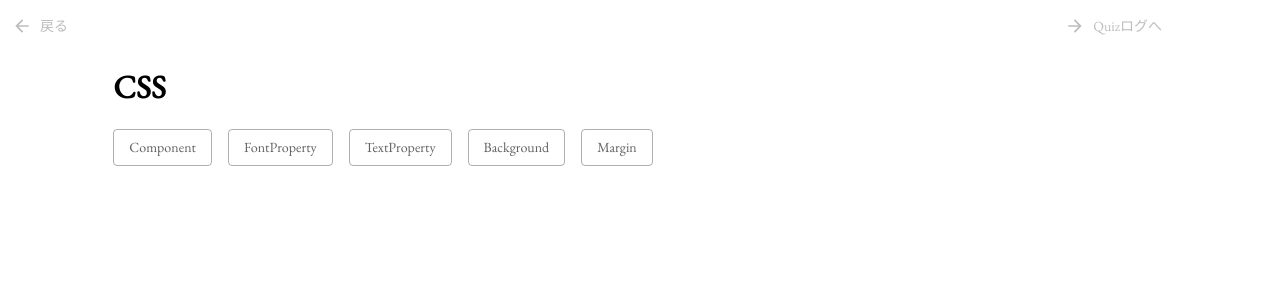
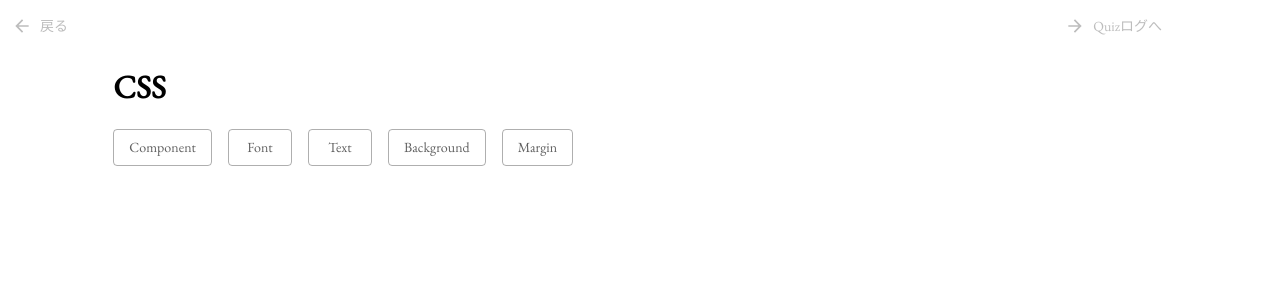
Before and after one commit to bwkw/strongrammer, a React (Create React App) app: page /css in a window 1280 px wide. Shown: the top 300 px of the page. Built offline with nearby package versions, Linux system fonts and the light colour scheme.

Commit message:
rename: URL名変更

```diff
--- a/src/components/Quiz/CSS/font.tsx
+++ b/src/components/Quiz/CSS/font.tsx
@@ -18,7 +18,7 @@ const Font: VFC = () => {
     <>
       <QuizMain
         language={'CSS'}
-        title={'FontProperty'}
+        title={'Font'}
         questions={questions}
         answers={answers}
         setAnswers={setAnswers}
--- a/src/components/Quiz/CSS/text.tsx
+++ b/src/components/Quiz/CSS/text.tsx
@@ -18,7 +18,7 @@ const Text: VFC = () => {
     <>
       <QuizMain
         language={'CSS'}
-        title={'TextProperty'}
+        title={'Text'}
         questions={questions}
         answers={answers}
         setAnswers={setAnswers}
--- a/src/pages/CSS/index.tsx
+++ b/src/pages/CSS/index.tsx
@@ -24,9 +24,9 @@ const Index: VFC = () => {
           <h1>CSS</h1>
           <LinkButton url="/css/component" letter="Component" />
           &emsp;
-          <LinkButton url="/css/font-property" letter="FontProperty" />
+          <LinkButton url="/css/font" letter="Font" />
           &emsp;
-          <LinkButton url="/css/text-property" letter="TextProperty" />
+          <LinkButton url="/css/text" letter="Text" />
           &emsp;
           <LinkButton url="/css/background" letter="Background" />
           &emsp;
```
